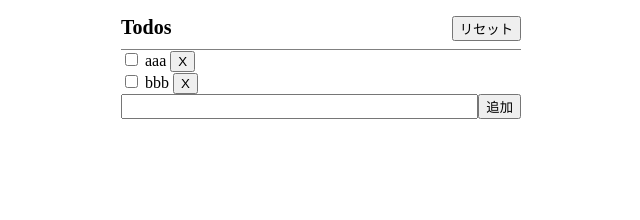
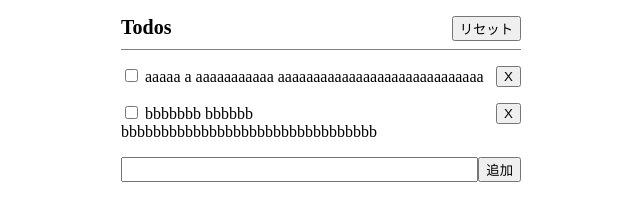
Before and after one commit to Rina-Matsumoto/todoApp, a plain HTML site: page index.html in a window 1280 px wide. Shown: the whole page, without its empty margins (319-959 px from the left). Drawn offline with Linux system fonts and the light colour scheme.

Commit message:
リストのスタイル調整

```diff
--- a/index.html
+++ b/index.html
@@ -16,14 +16,14 @@
       <li>
         <label>
           <input type="checkbox">
-          aaa
+          aaaaa a aaaaaaaaaaa aaaaaaaaaaaaaaaaaaaaaaaaaaaaa
         </label>
         <button>X</button>
       </li>
       <li>
         <label>
           <input type="checkbox">
-          bbb
+          bbbbbbb bbbbbb bbbbbbbbbbbbbbbbbbbbbbbbbbbbbbbb
         </label>
         <button>X</button>
       </li>
--- a/style.css
+++ b/style.css
@@ -25,8 +25,16 @@ ul{
   margin: 16px auto;
 }
 
+li{
+  display: flex;
+  justify-content: space-between;
+  align-items: flex-start;
+  margin-top: 16px;
+}
+
 form{
   display: flex;
+  margin-top: 16px;
 }
 
 /* flex-growの短縮形、flexboxの余白をすべてinputに持ってくる */
```
